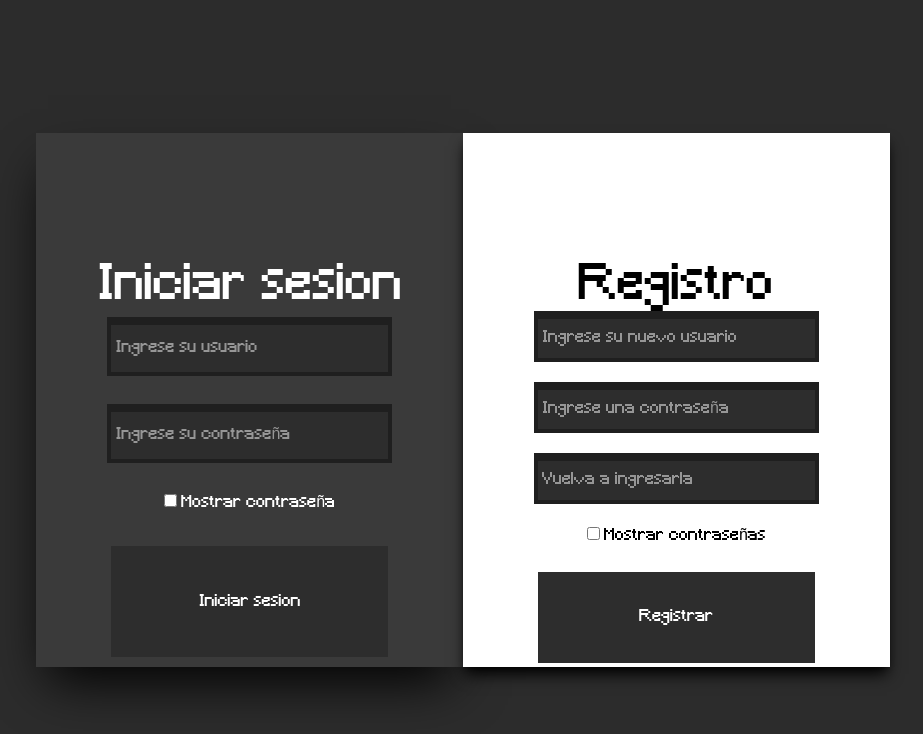
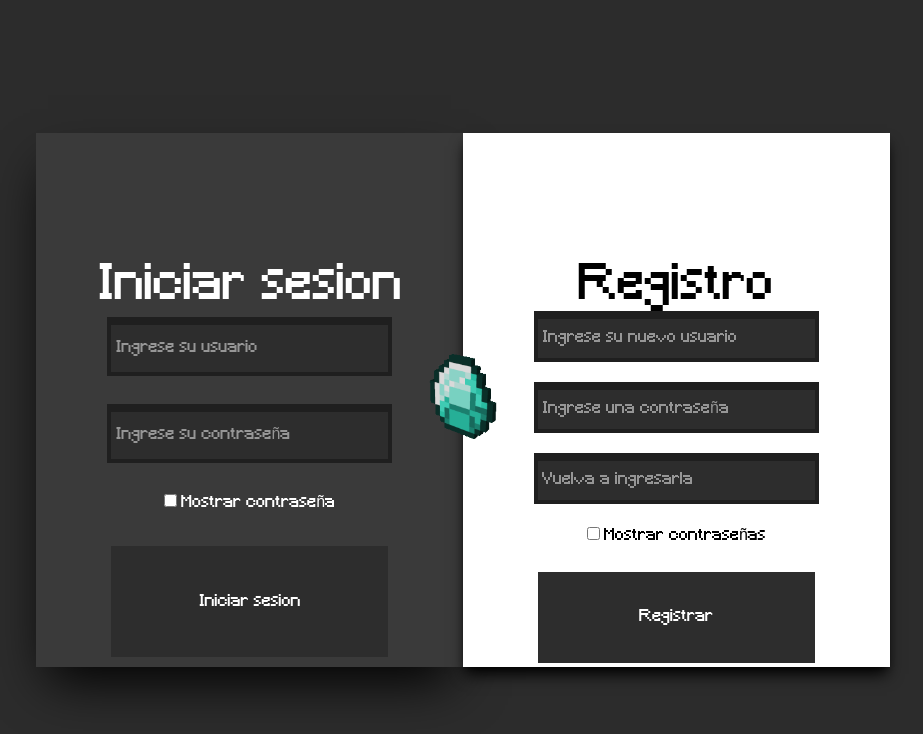
Before and after one commit to ChristianFLozano/minecraftBingo, a React (Vite) app: page / in a window 1280 px wide. Shown: the top 734 px of the page, without its empty margins (177-1100 px from the left). Built offline with nearby package versions, Linux system fonts and the light colour scheme.

Commit message:
Diamond gif

```diff
--- a/src/Pages/Login.jsx
+++ b/src/Pages/Login.jsx
@@ -1,6 +1,8 @@
 import React from "react";
 import LoginCard from "../Components/LoginCard";
 import RegisterCard from "../Components/RegisterCard";
+import diamante from "../assets/gifs/diamante.gif";
+
  export default function Login() {
 
 
@@ -13,6 +15,7 @@ import RegisterCard from "../Components/RegisterCard";
 
                 {/*Esta es la seccion del registro */}
                 <RegisterCard/>
+                <img src={diamante} alt="gif de creeper" className="absolute w-32" />
             </section>
         </>
     )
```
Also changed, not shown: src/assets/gifs/diamante.gif (added).
